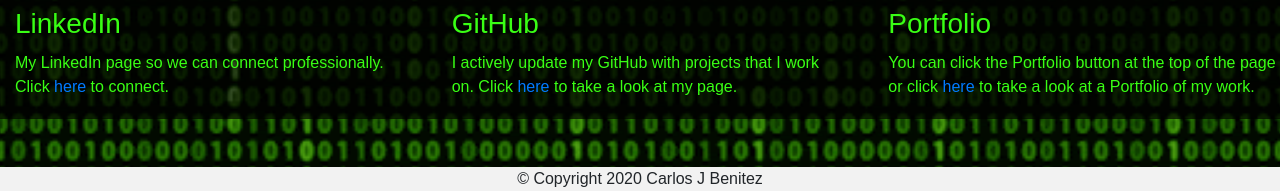
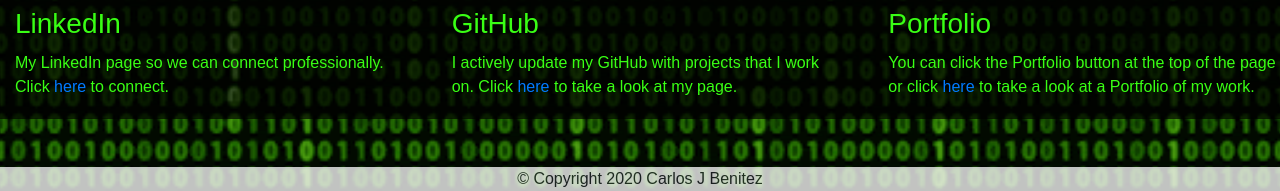
Before and after one commit to Carlosbenitez/Homework2, a plain HTML site: page index.html in a window 1280 px wide. Shown: the part 1169-1360 px from the top of the page. Drawn offline with nearby package versions, Linux system fonts and the light colour scheme.

Commit message:
cleaned up footer

```diff
--- a/css/contactstyle.css
+++ b/css/contactstyle.css
@@ -44,6 +44,7 @@
     width: 100%;
     background-color: #f2f2f2;
     bottom: 0;
+    opacity: 80%;
 }
 
 .navbar-brand{
--- a/css/indexstyle.css
+++ b/css/indexstyle.css
@@ -83,6 +83,7 @@
     width: 100%;
     background-color: #f2f2f2;
     bottom: 0;
+    opacity: 80%;
 }
 
 .navbar-brand{
--- a/css/portfoliostyle.css
+++ b/css/portfoliostyle.css
@@ -50,6 +50,7 @@
     width: 100%;
     background-color: #f2f2f2;
     bottom: 0;
+    opacity: 80%;
 }
 
 .navbar-brand{
--- a/css/thankyoustyle.css
+++ b/css/thankyoustyle.css
@@ -41,6 +41,7 @@
     width: 100%;
     background-color: #f2f2f2;
     bottom: 0;
+    opacity: 80%;
 }
 
 .navbar-brand{
```
